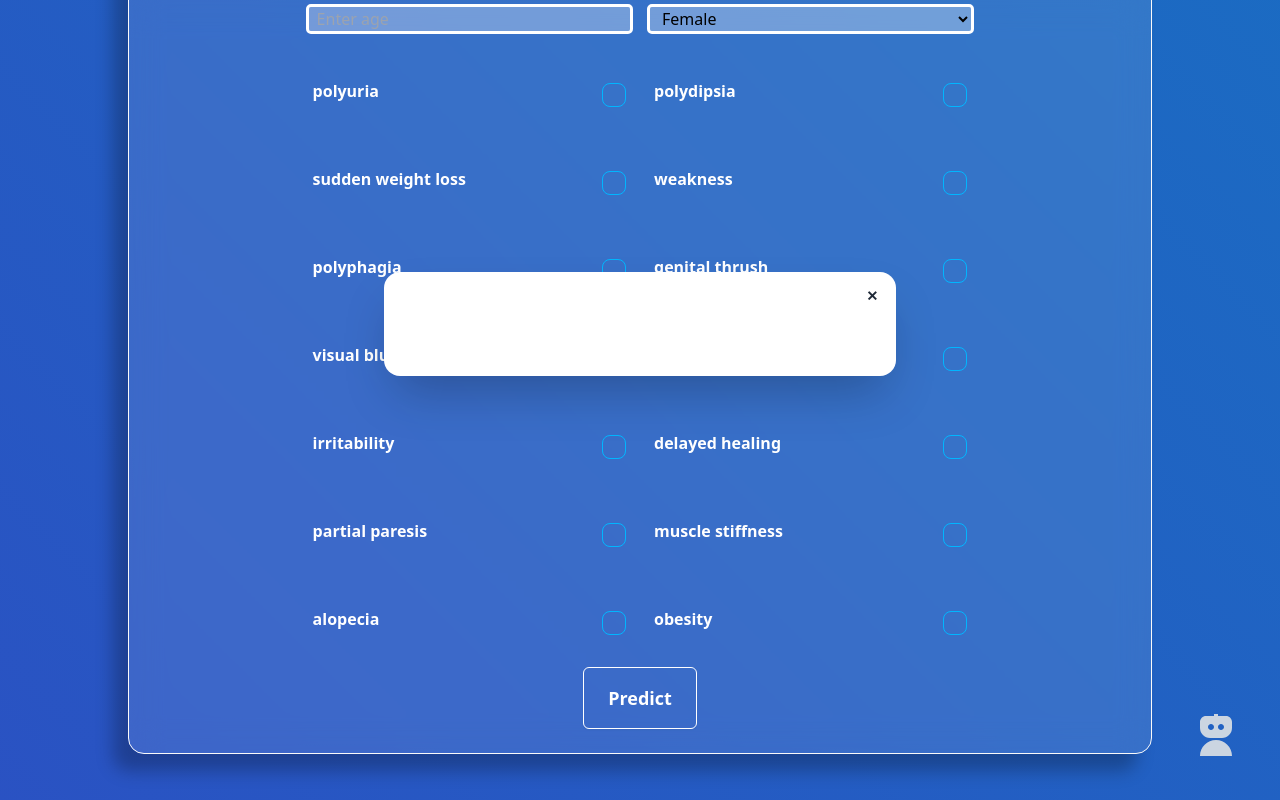
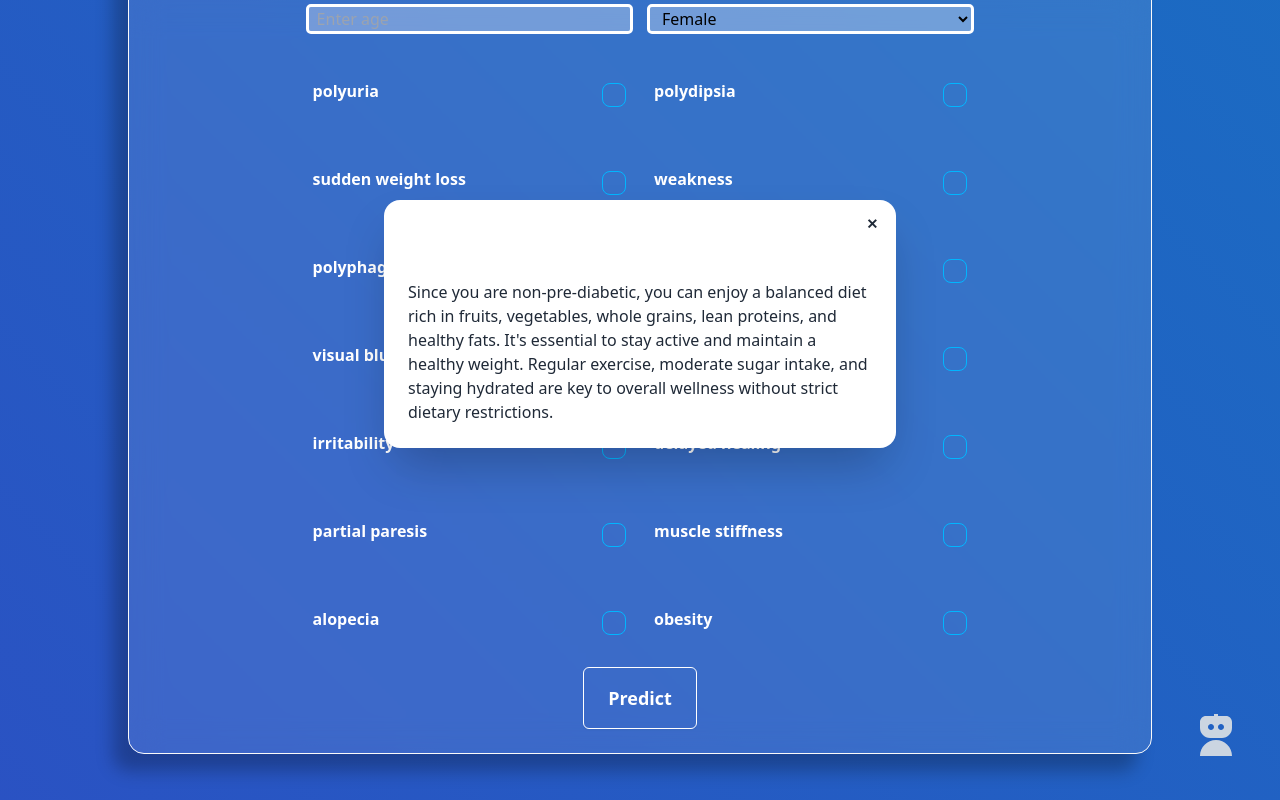
Before and after one commit to Romit2004/NeuraMed, a React (Vite) app in the folder Frontend/: page /pre_diab in a window 1280 px wide. Both pictures are taken after a click on the button "Predict". Built offline with nearby package versions, Linux system fonts and the light colour scheme; no server answers.

Commit message:
modified:   Frontend/src/Components/Forms/PreDiabetes/PreDiabetes.jsx

```diff
--- a/Frontend/src/Components/Forms/PreDiabetes/PreDiabetes.jsx
+++ b/Frontend/src/Components/Forms/PreDiabetes/PreDiabetes.jsx
@@ -126,8 +126,16 @@ function PreDiabetes() {
                                 </button>
                             </form>
                             <h2 className='text-3xl font-extrabold text-center text-white mb-5'>
-                                {result === "Diabetic" ? "Pre-Diabetic" : "Non-Pre-Diabetic"}
+                                {result === "Diabetic" ? "Pre-Diabetic"
+
+                                : "Non-Pre-Diabetic"}
+
                             </h2>
+                            <p>
+                            {result === "Diabetic"? "You must focus on a diet rich in whole grains, vegetables, lean proteins, and healthy fats. Limit sugary foods and refined carbs. Exercise regularly, maintain a healthy weight, and monitor blood sugar levels. Avoid smoking and manage stress to prevent progression to diabetes."
+
+                            : "Since you are non-pre-diabetic, you can enjoy a balanced diet rich in fruits, vegetables, whole grains, lean proteins, and healthy fats. It's essential to stay active and maintain a healthy weight. Regular exercise, moderate sugar intake, and staying hydrated are key to overall wellness without strict dietary restrictions."}
+                            </p>
                         </div>
                     </dialog>
                 )}
```
